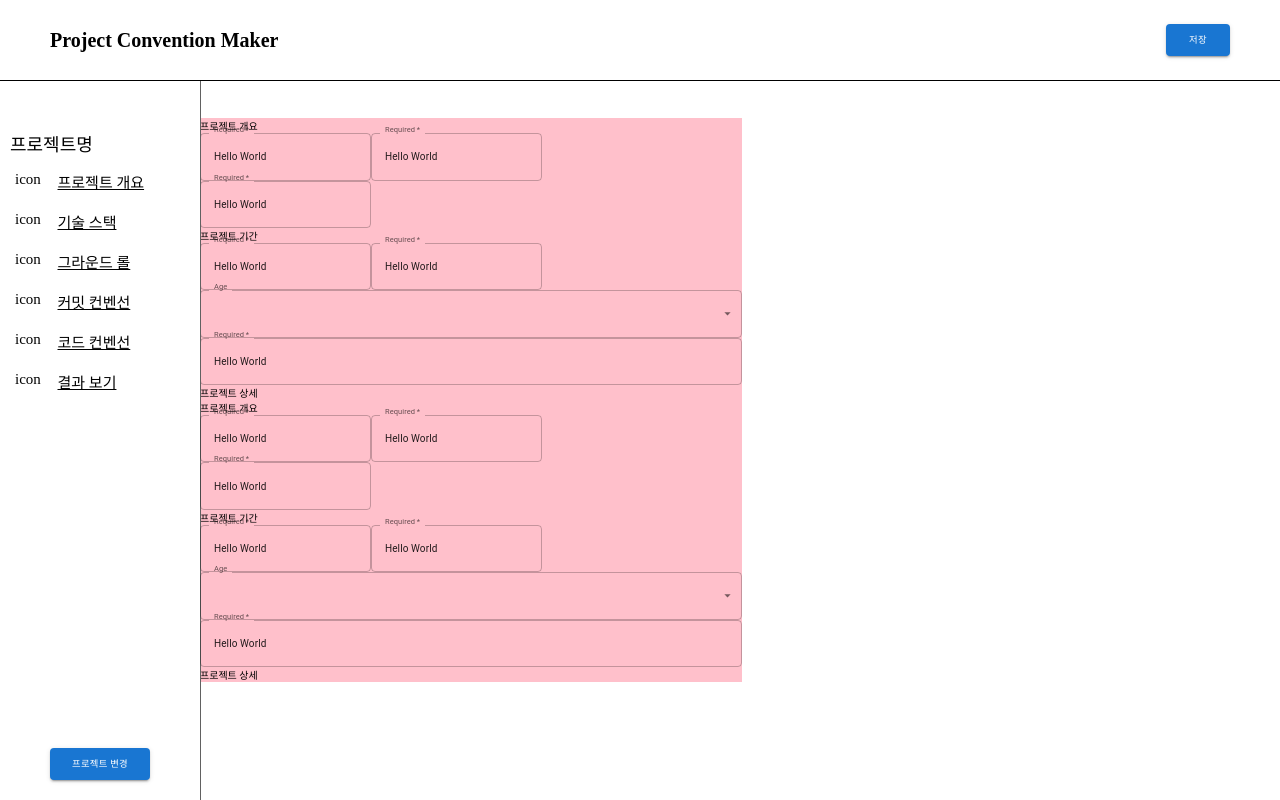
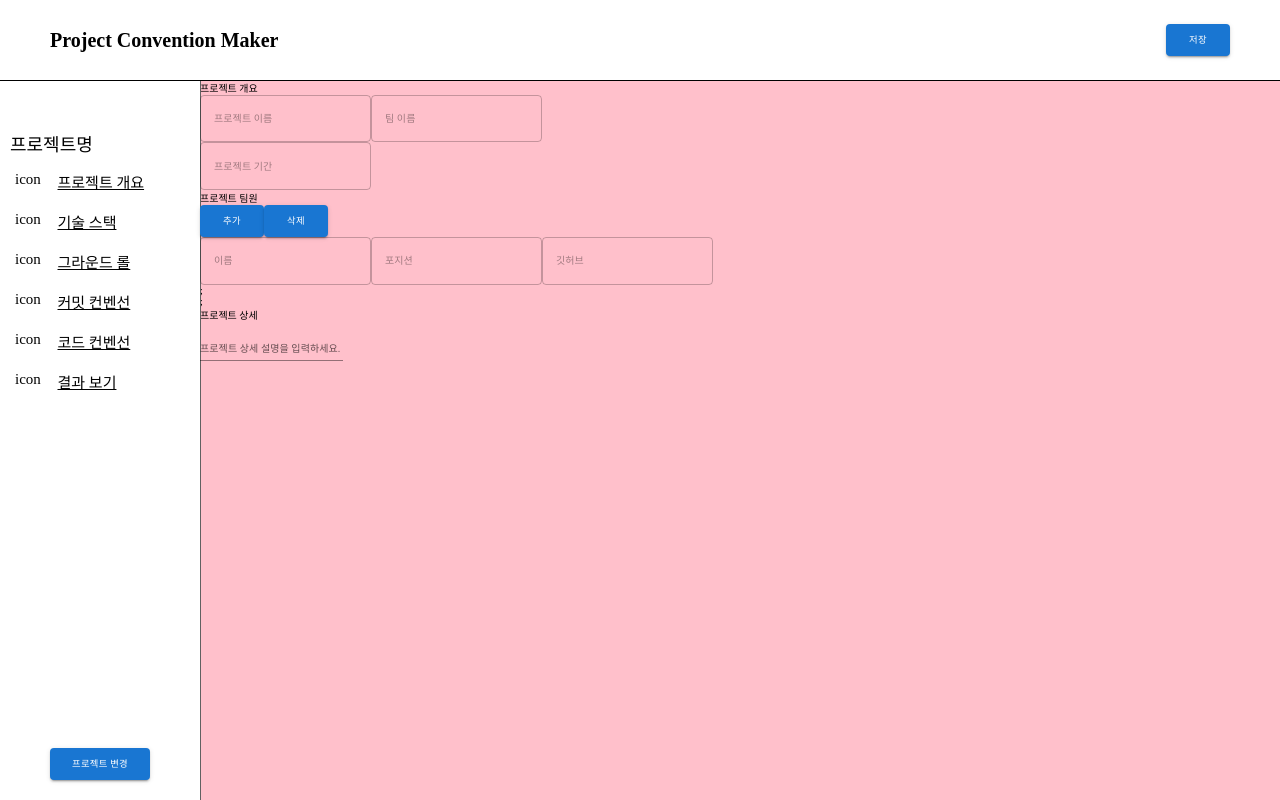
Before and after one commit to projectconventionmaker/project_convention_maker, a React (Vite) app: page / in a window 1280 px wide. Built offline with nearby package versions, Linux system fonts and the light colour scheme.

Commit message:
Feat: 개요 작성 중

```diff
--- a/src/Router.tsx
+++ b/src/Router.tsx
@@ -1,26 +1,18 @@
-import { Routes, Route } from 'react-router-dom';
+import { Routes, Route, BrowserRouter } from 'react-router-dom';
 import MainPage from './pages/MainPage';
 import IntroPage from './pages/IntroPage';
 import ResultPage from './pages/ResultPage';
-import Header from './components/layout/Header';
-import Nav from './components/layout/Nav';
+
 
 const Router = () => {
   return (
-    <Routes>
-      <Route
-        element={
-          <>
-            <Header />
-            <Nav />
-          </>
-        }
-      >
+    <BrowserRouter>
+      <Routes>
         <Route path="/" element={<MainPage />} />
         <Route path="/result" element={<ResultPage />} />
-      </Route>
-      <Route path="/intro" element={<IntroPage />} />
-    </Routes>
+        <Route path="/intro" element={<IntroPage />} />
+      </Routes>
+    </BrowserRouter>
   );
 };
 
--- a/src/components/Overview.tsx
+++ b/src/components/Overview.tsx
@@ -1,74 +1,93 @@
-import TextField from '@mui/material/TextField';
 import InputLabel from '@mui/material/InputLabel';
 import Select, { SelectChangeEvent } from '@mui/material/Select';
+import TextField from '@mui/material/TextField';
 import MenuItem from '@mui/material/MenuItem';
 import FormControl from '@mui/material/FormControl';
 import styles from './Overview.module.scss';
+import { useState } from 'react';
+import { Button } from '@mui/material';
+
+const PROJECT_INITIAL_DATA = {
+  project_name: '프로젝트 이름',
+  team_name: '팀 이름',
+  project_duration: '프로젝트 기간',
+  summary: '프로젝트 한 줄 소개',
+  detail: '프로젝트 소개',
+  teammate: [{ name: '이름', position: '포지션', github: '깃허브' }],
+};
 
 const Overview = () => {
+  const [body, setBody] = useState(PROJECT_INITIAL_DATA);
+
   return (
     <form className={styles.container}>
-      <div className={styles.container}>
+      <div className={styles.boxWrapper}>
         <div className={styles.boxTitle}>프로젝트 개요</div>
         <div>
           <TextField
             required
             id="outlined-required"
-            label="Required"
-            defaultValue="Hello World"
+            placeholder={PROJECT_INITIAL_DATA.project_name}
+            onChange={e => {
+              setBody(prev => ({ ...prev, project_name: e.target.value }));
+            }}
           />
           <TextField
             required
             id="outlined-required"
-            label="Required"
-            defaultValue="Hello World"
+            placeholder={PROJECT_INITIAL_DATA.team_name}
+            onChange={e => {
+              setBody(prev => ({ ...prev, team_name: e.target.value }));
+            }}
           />
         </div>
         <TextField
           required
           id="outlined-required"
-          label="Required"
-          defaultValue="Hello World"
+          placeholder={PROJECT_INITIAL_DATA.project_duration}
+          onChange={e => {
+            setBody(prev => ({ ...prev, project_duration: e.target.value }));
+          }}
         />
       </div>
       <div>
-        <div className={styles.boxTitle}>프로젝트 기간</div>
+        <div className={styles.boxTitle}>프로젝트 팀원</div>
+        <Button size="large" variant="contained">
+          추가
+        </Button>
+        <Button size="large" variant="contained">
+          삭제
+        </Button>
+        {PROJECT_INITIAL_DATA.teammate.map(mate => {
+          return (
+            <>
+              {' '}
               <div>
+                <TextField required id="outlined-required" placeholder="이름" />
                 <TextField
                   required
                   id="outlined-required"
-            label="Required"
-            defaultValue="Hello World"
+                  placeholder="포지션"
                 />
                 <TextField
                   required
                   id="outlined-required"
-            label="Required"
-            defaultValue="Hello World"
+                  placeholder="깃허브"
                 />
               </div>
-        <FormControl fullWidth>
-          <InputLabel id="demo-simple-select-label">Age</InputLabel>
-          <Select
-            labelId="demo-simple-select-label"
-            id="demo-simple-select"
-            value={'age'}
-            label="Age"
-          >
-            <MenuItem value={10}>Ten</MenuItem>
-            <MenuItem value={20}>Twenty</MenuItem>
-            <MenuItem value={30}>Thirty</MenuItem>
-          </Select>
-          <TextField
-            required
-            id="outlined-required"
-            label="Required"
-            defaultValue="Hello World"
-          />
-        </FormControl>
+              ;
+            </>
+          );
+        })}
       </div>
+      ;
       <div>
         <div className={styles.boxTitle}>프로젝트 상세</div>
+        <TextField
+          id="standard-basic"
+          label="프로젝트 상세 설명을 입력하세요."
+          variant="standard"
+        />
       </div>
     </form>
   );
--- a/src/index.css
+++ b/src/index.css
@@ -4,18 +4,13 @@ html {
 }
 
 body {
-  width: 100%;
-  height: 100%;
   margin: 0;
-  display: flex;
-  place-items: center;
-  min-width: 320px;
-  min-height: 100vh;
 }
 
 main {
-  width: 100%;
-  height: 100%;
+  width: calc(100% - 20rem);
+  height: calc(100vh - 8rem);
   background-color: pink;
   margin-left: 20rem;
+  margin-top: 8rem;
 }
--- a/src/main.tsx
+++ b/src/main.tsx
@@ -1,13 +1,10 @@
-import React from "react";
-import ReactDOM from "react-dom/client";
-import App from "./App.tsx";
-import "./index.css";
-import { BrowserRouter } from "react-router-dom";
+import React from 'react';
+import ReactDOM from 'react-dom/client';
+import App from './App.tsx';
+import './index.css';
 
-ReactDOM.createRoot(document.getElementById("root")!).render(
+ReactDOM.createRoot(document.getElementById('root')!).render(
   <React.StrictMode>
-    <BrowserRouter>
-      <App />
-    </BrowserRouter>
-  </React.StrictMode>
+    <App />
+  </React.StrictMode>,
 );
--- a/src/pages/MainPage.tsx
+++ b/src/pages/MainPage.tsx
@@ -1,8 +1,12 @@
 import Overview from '../components/Overview';
+import Header from '../components/layout/Header';
+import Nav from '../components/layout/Nav';
 
 const MainPage = () => {
   return (
     <main>
+      <Header />
+      <Nav />
       <Overview />
     </main>
   );
```
Lines whose indentation alone changed are shown as unchanged.
